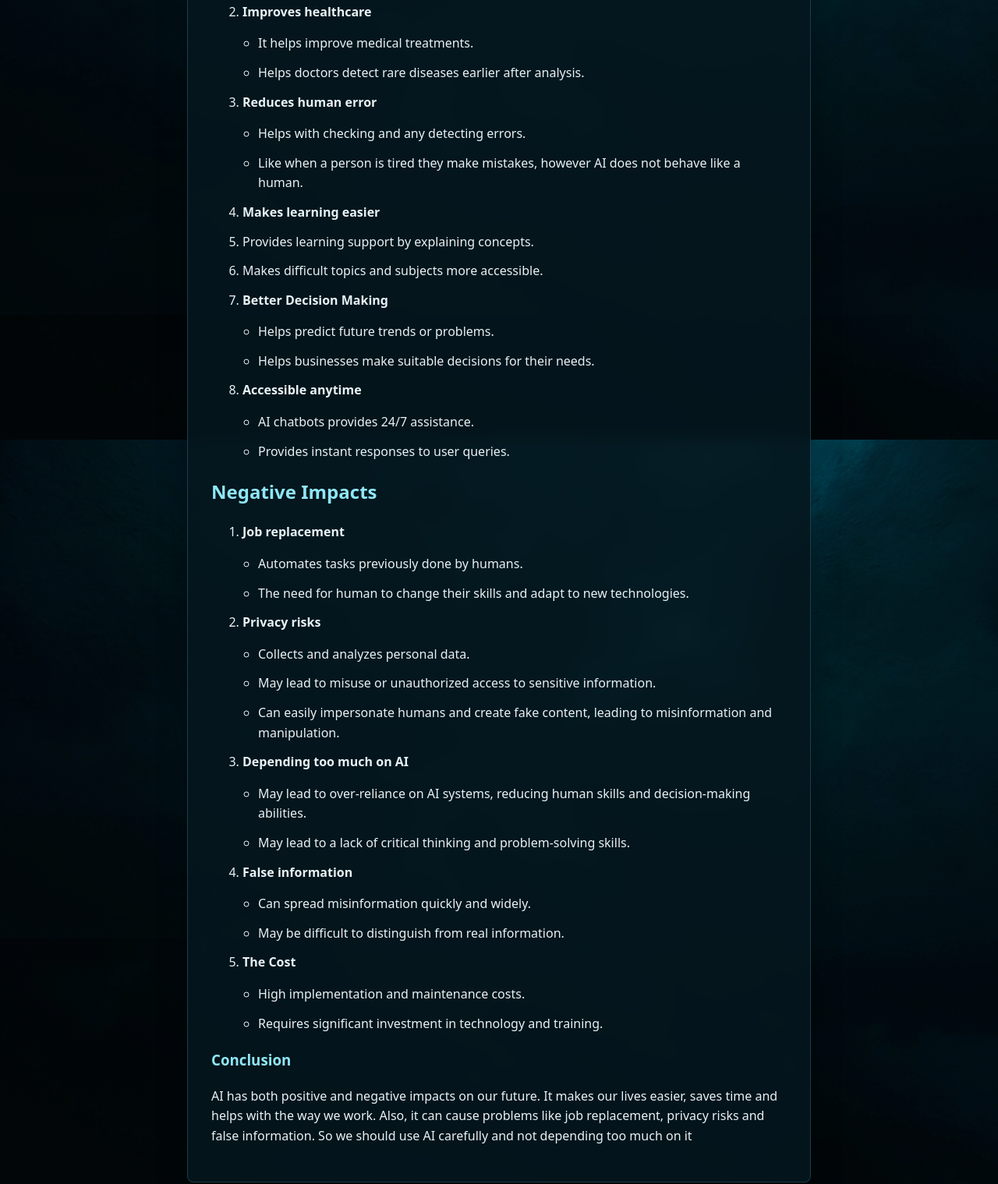
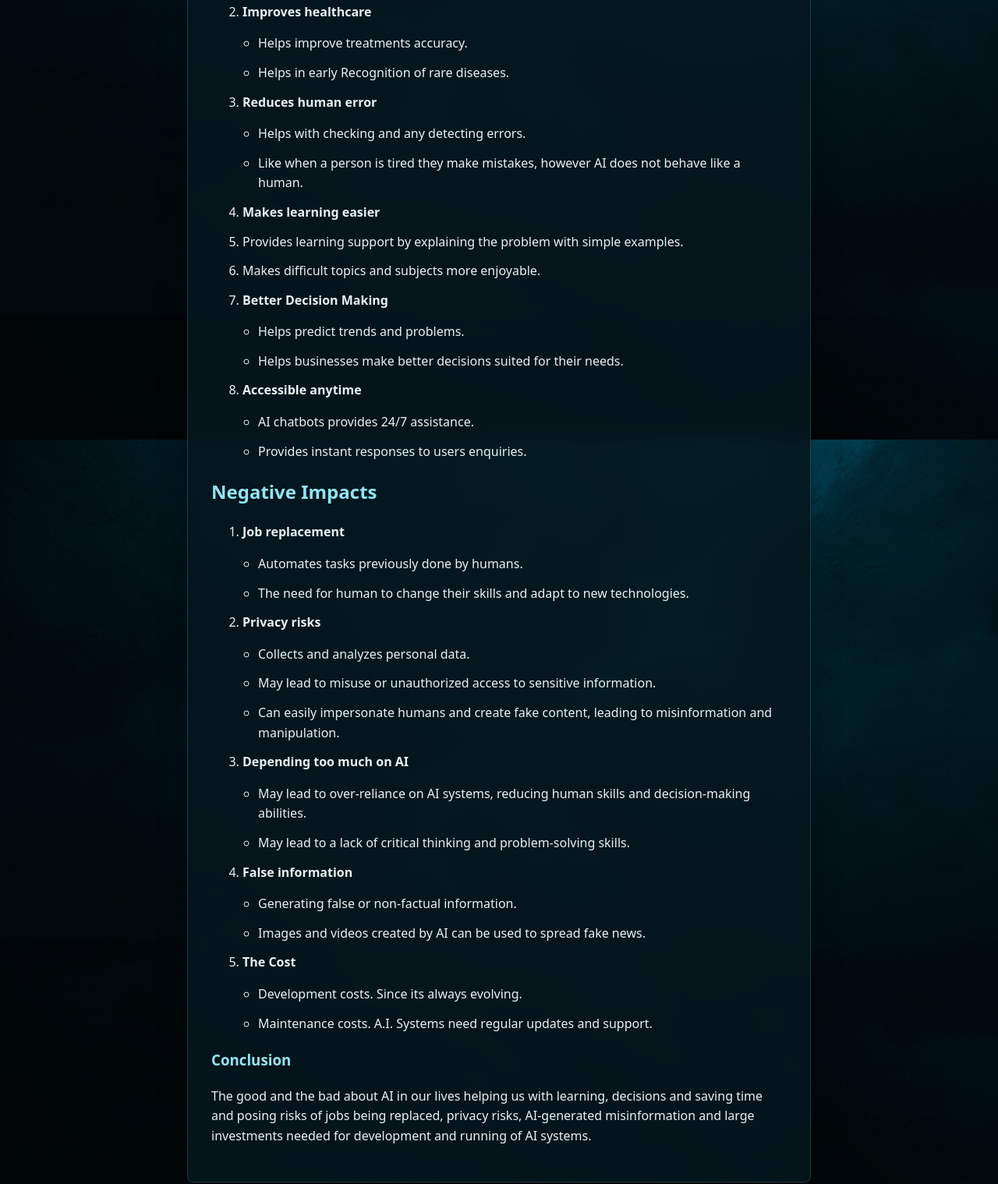
Before and after one commit to trixxxxx888/WPF_PROJ, a plain HTML site: page Positive-and-negative-impacts-of-AI.html in a window 1280 px wide. Shown: the part 396-1915 px from the top of the page at 78% size. Drawn offline with Linux system fonts and the light colour scheme.

Commit message:
changed texts

```diff
--- a/Positive-and-negative-impacts-of-AI.html
+++ b/Positive-and-negative-impacts-of-AI.html
@@ -32,8 +32,8 @@
                 </li>
                 <li><strong>Improves healthcare</strong>
                     <ul>
-                        <li>It helps improve medical treatments.</li>
-                        <li>Helps doctors detect rare diseases earlier after analysis.</li>
+                        <li>Helps improve treatments accuracy.</li>
+                        <li>Helps in early Recognition of rare diseases.</li>
                     </ul>
                 </li>
                 <li><strong>Reduces human error</strong>
@@ -43,20 +43,20 @@
                     </ul>
                 </li>
                     <li><strong>Makes learning easier</strong>
-                        <li>Provides learning support by explaining concepts.</li>
-                        <li>Makes difficult topics and subjects more accessible.</li>
+                        <li>Provides learning support by explaining the problem with simple examples.</li>
+                        <li>Makes difficult topics and subjects more enjoyable.</li>
                     </ul>
                 </li>
                 <li><strong>Better Decision Making</strong>
                     <ul>
-                        <li>Helps predict future trends or problems.</li>
-                        <li>Helps businesses make suitable decisions for their needs.</li>
+                        <li>Helps predict trends and problems.</li>
+                        <li>Helps businesses make better decisions suited for their needs.</li>
                     </ul>
                 </li>
                  <li><strong>Accessible anytime</strong>
                     <ul>
                         <li>AI chatbots provides 24/7 assistance.</li>
-                        <li>Provides instant responses to user queries.</li>
+                        <li>Provides instant responses to users enquiries.</li>
                     </ul>
                 </li>
             </ol>
@@ -84,19 +84,19 @@
                 </li>
                 <li><strong>False information</strong>
                     <ul>
-                        <li>Can spread misinformation quickly and widely.</li>
-                        <li>May be difficult to distinguish from real information.</li>
+                        <li>Generating false or non-factual information.</li>
+                        <li>Images and videos created by AI can be used to spread fake news.</li>
                     </ul>
                 </li>
                 <li><strong>The Cost</strong>
                     <ul>
-                        <li>High implementation and maintenance costs.</li>
-                        <li>Requires significant investment in technology and training.</li>
+                        <li>Development costs. Since its always evolving.</li>
+                        <li>Maintenance costs. A.I. Systems need regular updates and support.</li>
                     </ul>
                 </li>
             </ol>
              <h3><strong>Conclusion</strong></h3>
-        <p>AI has both positive and negative impacts on our future. It makes our lives easier, saves time and helps with the way we work. Also, it can cause problems like job replacement, privacy risks and false information. So we should use AI carefully and not depending too much on it</p>
+        <p>The good and the bad about AI in our lives helping us with learning, decisions and saving time and posing risks of jobs being replaced, privacy risks, AI-generated misinformation and large investments needed for development and running of AI systems.</p>
         </section>
 
     </main>
```
